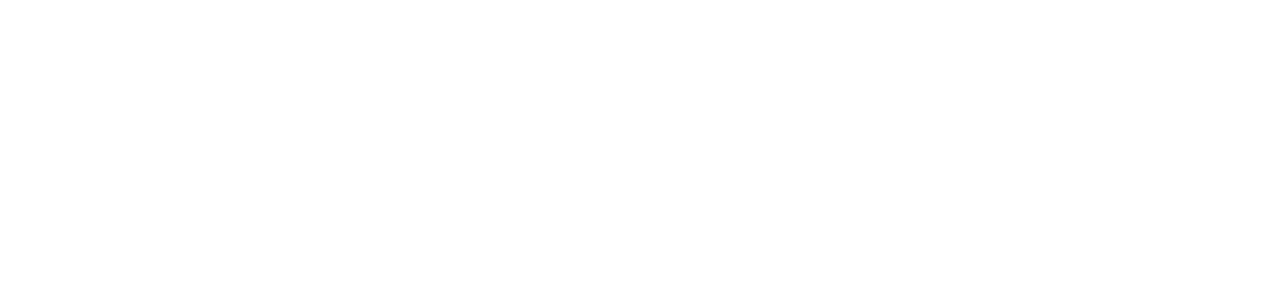
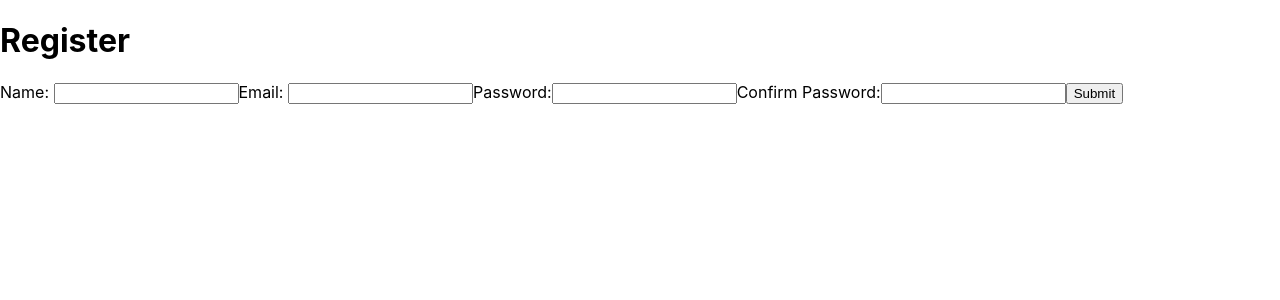
Before and after one commit to MohamedEsssam/guestbook, a React (Create React App) app in the folder frontend/: page /register in a window 1280 px wide. Shown: the top 300 px of the page. Built offline with nearby package versions, Linux system fonts and the light colour scheme.

Commit message:
Create RegisterForm

```diff
--- a/frontend/src/App.js
+++ b/frontend/src/App.js
@@ -2,6 +2,7 @@
 import { BrowserRouter, Route, Switch } from "react-router-dom";
 import "./App.css";
 import Login from "./components/loginForm/loginForm";
+import Register from "./components/registerForm/register";
 
 function App() {
   return (
@@ -9,6 +10,7 @@
       <BrowserRouter>
         <Switch>
           <Route path="/login" component={Login}></Route>
+          <Route path="/register" component={Register}></Route>
         </Switch>
       </BrowserRouter>
     </React.Fragment>
--- a/frontend/src/components/registerForm/register.jsx
+++ b/frontend/src/components/registerForm/register.jsx
@@ -0,0 +1,77 @@
+import React from "react";
+import { Formik, Form, Field, ErrorMessage } from "formik";
+import * as Yup from "yup";
+
+const registerSchema = Yup.object().shape({
+  name: Yup.string().required("Name is required"),
+  email: Yup.string().email("Enter valid email").required("Email is required"),
+  password: Yup.string()
+    .min(5, "should be 5 characters minimum")
+    .max(16)
+    .matches(
+      "(?=.*[0-9])(?=.*[a-z])(?=.*[A-Z])",
+      "password must contain capital letter and numbers"
+    )
+    .required("password is require"),
+  confirmPassword: Yup.string()
+    .oneOf([Yup.ref("password"), null], "Passwords do not match")
+    .required("Password confirmation required"),
+});
+
+const registerFrom = () => {
+  return (
+    <Form>
+      <label>
+        Name: <Field type="name" name="name" />
+        <ErrorMessage name="name" component="div" />
+      </label>
+
+      <label>
+        Email: <Field type="email" name="email" />
+        <ErrorMessage name="email" component="div" />
+      </label>
+      <label>
+        Password:
+        <Field type="password" name="password" />
+        <ErrorMessage name="password" component="div" />
+      </label>
+      <label>
+        Confirm Password:
+        <Field type="password" name="confirmPassword" />
+        <ErrorMessage name="confirmPassword" component="div" />
+      </label>
+
+      <button type="submit">Submit</button>
+    </Form>
+  );
+};
+
+const Register = () => {
+  const handleSubmit = (values, { setSubmitting }) => {
+    //TODO call axios
+    setTimeout(() => {
+      alert(JSON.stringify(values, null, 2));
+      setSubmitting(false);
+    }, 400);
+  };
+
+  return (
+    <>
+      <h1>Register</h1>
+      <Formik
+        initialValues={{
+          name: "",
+          email: "",
+          password: "",
+          confirmPassword: "",
+        }}
+        validationSchema={registerSchema}
+        onSubmit={handleSubmit}
+      >
+        {registerFrom}
+      </Formik>
+    </>
+  );
+};
+
+export default Register;
```
